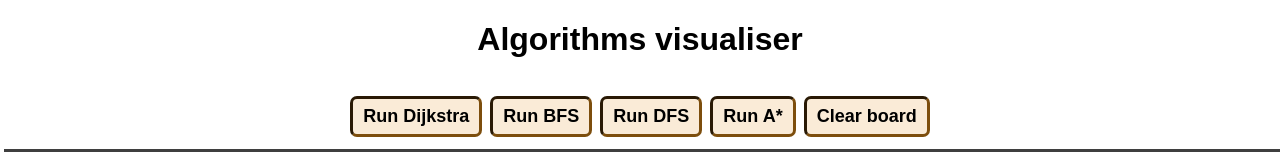
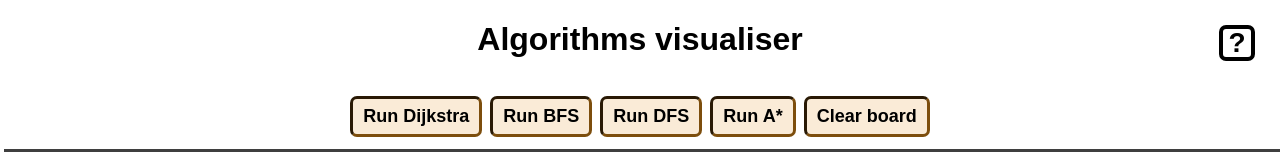
Before and after one commit to StefanFaustian/Algorithms-visualiser, a React (Vite) app in the folder pathfinding-visualizer/: page / in a window 1280 px wide. Shown: the top 152 px of the page. Built offline with nearby package versions, Linux system fonts and the light colour scheme.

Commit message:
Added guide box

```diff
--- a/pathfinding-visualizer/src/App.jsx
+++ b/pathfinding-visualizer/src/App.jsx
@@ -1,9 +1,11 @@
 import './App.css'
-import PathfindingVisualiser from './components/PathfindingVisualiser'
+import PathfindingVisualiser from './components/PathfindingVisualiser';
+import LegendBox from './components/LegendBox';
 
 function App() {
   return (
     <div className="App">
+      <LegendBox />
       <h1>Algorithms visualiser</h1>
       <PathfindingVisualiser />
     </div>
--- /dev/null
+++ b/pathfinding-visualizer/src/components/LegendBox.css
@@ -0,0 +1,52 @@
+.box-wrapper {
+  position: fixed;
+  top: 10px;
+  right: 10px;
+  z-index: 1000;
+  font-family: Arial, Helvetica, sans-serif;
+}
+
+.box-toggler {
+  width: 36px;
+  height: 36px;
+  border: 4px solid black;
+  background-color: white;
+  color: black;
+  font-size: 28px;
+  font-weight: bold;
+  cursor: pointer;
+  display: flex;
+  justify-content: center;
+  align-items: center;
+}
+
+.box-toggler:hover {
+    background-color: black;
+    color: white;
+}
+
+.box-container {
+  background-color: white;
+  padding: 10px 10px;
+  width: 250px;
+  position: relative;
+}
+
+.top-right {
+    position: absolute;
+    top: 15px;
+    right: 15px;
+}
+
+.box-row {
+  display: flex;
+  align-items: center;
+  gap: 15px;
+  margin-bottom: 30px;
+}
+
+.box-row > span {
+    font-size: 0.8rem;
+    font-family: Arial, Helvetica, sans-serif;
+    font-weight: bold;
+}
--- /dev/null
+++ b/pathfinding-visualizer/src/components/LegendBox.jsx
@@ -0,0 +1,36 @@
+import React, { useState } from "react";
+import './LegendBox.css';
+
+const LegendBox = () => {
+    const [isOpen, setIsOpen] = useState(false);
+
+    const toggleBox = () => {
+        setIsOpen(!isOpen);
+    }
+
+    return (
+        <div className="box-wrapper">
+            {!isOpen && (
+                <button className="box-toggler top-right" onClick={toggleBox}>?</button>
+            )}
+
+            {isOpen && (
+                <div className="box-container">
+                    <button className="box-toggler top-right" onClick={toggleBox}>?</button>
+
+                    <div className="box-row">
+                        <div className="node node-wall"></div>
+                        <span>- Left-Click</span>
+                    </div>
+
+                    <div className="box-row">
+                        <div className="node"></div>
+                        <span>- Shift + Left-Click</span>
+                    </div>
+                </div>
+            )}
+        </div>
+    );
+};
+
+export default LegendBox;
```
